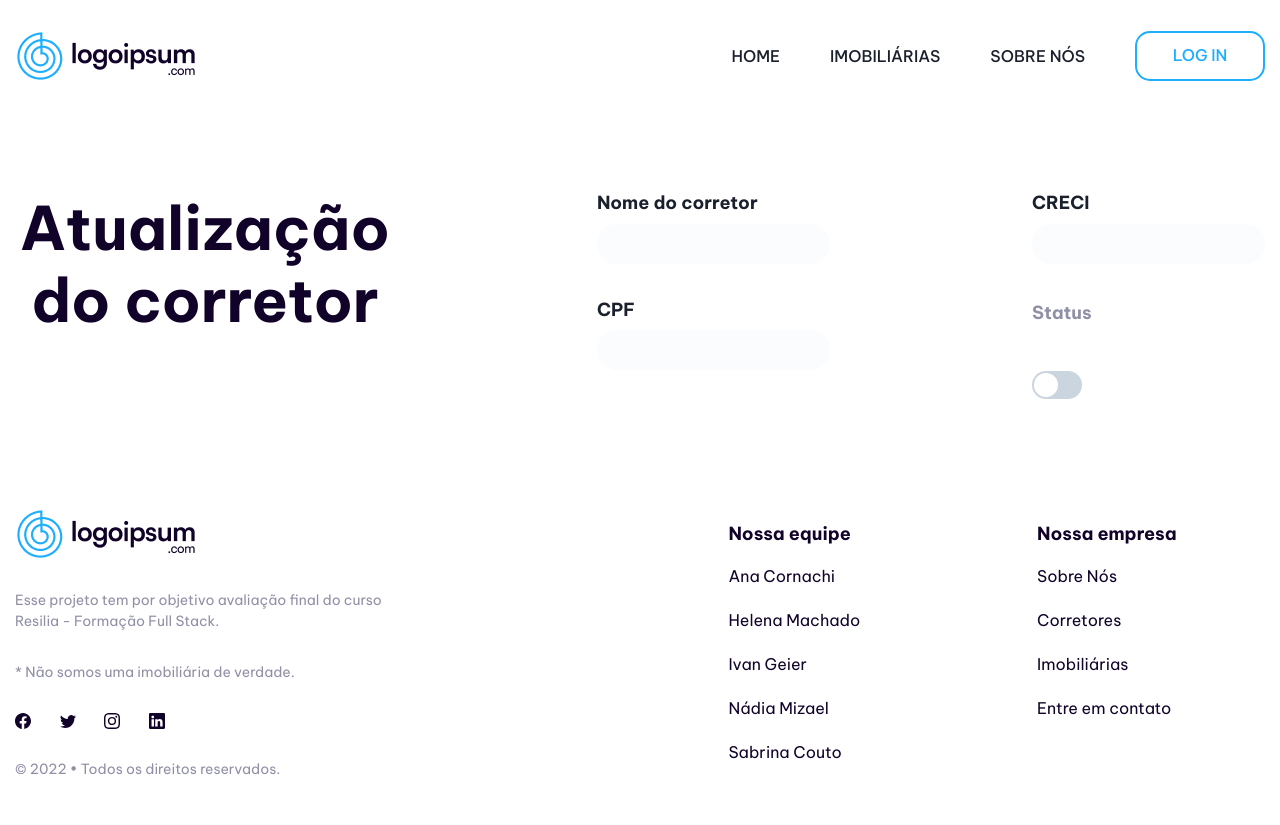
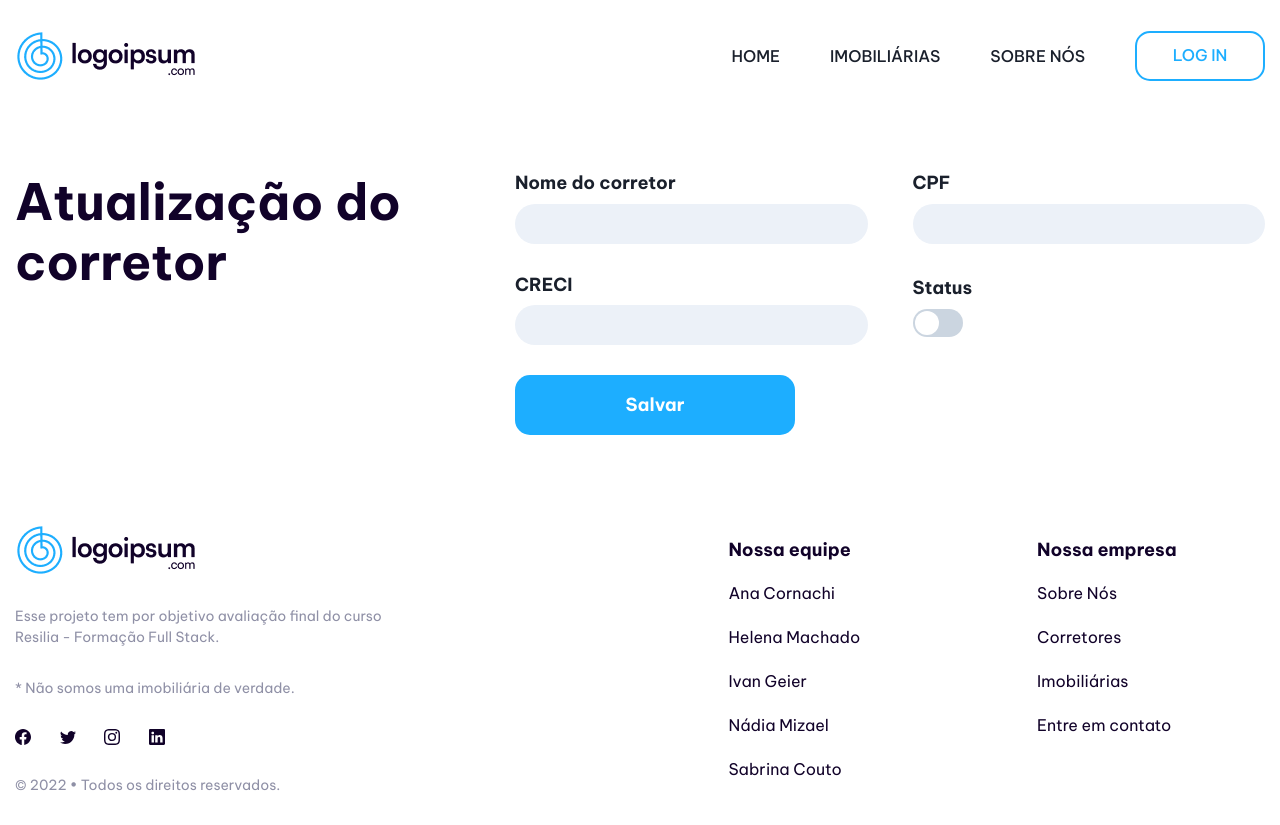
Before and after one commit to anacornachi/imobiliaria, a Next.js app: page /broker/update in a window 1280 px wide. Built offline with nearby package versions, Linux system fonts and the light colour scheme.

Commit message:
♻️  refactor updateBroker page

```diff
--- /dev/null
+++ b/src/components/Forms/resolvers/updateBrokerResolver.ts
@@ -0,0 +1,23 @@
+import * as Yup from 'yup';
+import {yupResolver} from '@hookform/resolvers/yup';
+
+const validationSchema = Yup.object()
+  .shape({
+    nome: Yup.string().required('Este campo é obrigatório.'),
+    creci: Yup.string()
+      .required('Este campo é obrigatório.')
+      .matches(
+        /[a-zA-Z]{2}[0-9]{6,8}/,
+        'Deve ser um CRECI válido. ex: "RJ123321"',
+      ),
+    cpf: Yup.string()
+      .matches(
+        /([0-9]{2}[\.]?[0-9]{3}[\.]?[0-9]{3}[\/]?[0-9]{4}[-]?[0-9]{2})|([0-9]{3}[\.]?[0-9]{3}[\.]?[0-9]{3}[-]?[0-9]{2})/,
+        'Deve ser um CPF válido',
+      )
+      .required('Este campo é obrigatório.'),
+    status: Yup.boolean(),
+  })
+  .required();
+
+export const updateBrokerResolver = yupResolver(validationSchema);
--- a/src/pages/broker/update.tsx
+++ b/src/pages/broker/update.tsx
@@ -1,51 +1,115 @@
 import Container from '../../components/layout/Container';
-import {Flex, Heading, Switch, FormLabel, Stack} from '@chakra-ui/react';
+import {
+  Flex,
+  Heading,
+  Switch,
+  FormLabel,
+  useToast,
+  Button,
+} from '@chakra-ui/react';
 import CustomInput from '../../components/Forms/CustomInput';
+import {FormProvider, useForm} from 'react-hook-form';
+import {useRouter} from 'next/router';
+import {updateBrokerResolver} from '@components/Forms/resolvers/updateBrokerResolver';
 
-export default function updateBroker() {
+export default function atualizarCorretor() {
+  const toast = useToast();
+  const methods = useForm({resolver: updateBrokerResolver, mode: 'onChange'});
+  const router = useRouter();
+
+  const onSubmit = async (data: any) => {
+    // logica quando der o submit dos dados
+    // fazer o put dos dados
+
+    toast({
+      status: 'success',
+      title: 'Dados atualizados!',
+      position: 'bottom-right',
+      duration: 4000,
+      isClosable: true,
+    });
+    router.push('/');
+  };
+
+  const onError = () => {
+    toast({
+      status: 'error',
+      title: 'Falha para atualizar. Tente novamente mais tarde!',
+      position: 'bottom-right',
+      duration: 4000,
+      isClosable: true,
+    });
+  };
   return (
-    <>
     <Container>
       <Flex
-          justify={{base: '', md: 'space-between', lg: 'space-between'}}
-          py={20}
+        py={{base: '20px', lg: '60px'}}
         direction={{base: 'column', md: 'row'}}
-          gap={{base: '35px', md: ''}}
+        gap={{base: '35px', md: 0}}
+        onSubmit={methods.handleSubmit(onSubmit, onError)}
       >
-          <Flex w="380px" h="80px">
+        <FormProvider {...methods}>
           <Heading
             as="h2"
-              fontSize={{base: '40px', md: '60px'}}
+            fontSize={{base: '40px', md: '50px'}}
             color="title"
-              textAlign={{base: 'center'}}
+            textAlign={{base: 'center', md: 'left'}}
+            maxW={{base: '100%', md: '40%'}}
           >
             Atualização do corretor
           </Heading>
-          </Flex>
           <Flex
-            direction="column"
-            gap="35px"
-            paddingTop={{base: '50px', md: '0px'}}
+            direction={{base: 'column'}}
+            w={{base: '100%', lg: '60%'}}
+            gap="30px"
           >
-            <CustomInput name="" title={'Nome do corretor'} disabled={false} />
-            <CustomInput name="" title={'CPF'} disabled={false} />
-          </Flex>
-          <Flex direction={{base: 'column', md: 'column'}} gap="35px">
-            <CustomInput name="" title="CRECI" disabled={false} />
+            <Flex
+              wrap="wrap"
+              w="100%"
+              gap="30px"
+              justify="space-between
+            "
+            >
+              <CustomInput
+                bgColor="main"
+                name="name"
+                title="Nome do corretor"
+                w={{base: '100%', lg: '47%'}}
+              />
+              <CustomInput
+                bgColor="main"
+                name="cpf"
+                title="CPF"
+                w={{base: '100%', lg: '47%'}}
+              />
+              <CustomInput
+                bgColor="main"
+                name="creci"
+                title="CRECI"
+                w={{base: '100%', lg: '47%'}}
+              />
+              <Flex direction={{md: 'column'}} w={{base: '100%', md: '47%'}}>
                 <FormLabel
                   htmlFor="isRequired"
                   as="h3"
                   fontSize="18px"
-              color="secondary"
                   fontWeight="semibold"
-              mb={{base: '6px', md: '10px'}}
                 >
                   Status
                 </FormLabel>
-            <Switch id="isRequired" size="lg" />
+                <Switch
+                  id="isRequired"
+                  size="lg"
+                  w={{base: '100%', md: '50%'}}
+                />
               </Flex>
             </Flex>
+            <Button variant="primary" type="submit">
+              Salvar
+            </Button>
+          </Flex>
+        </FormProvider>
+      </Flex>
     </Container>
-    </>
   );
 }
```
Lines whose indentation alone changed are shown as unchanged.
